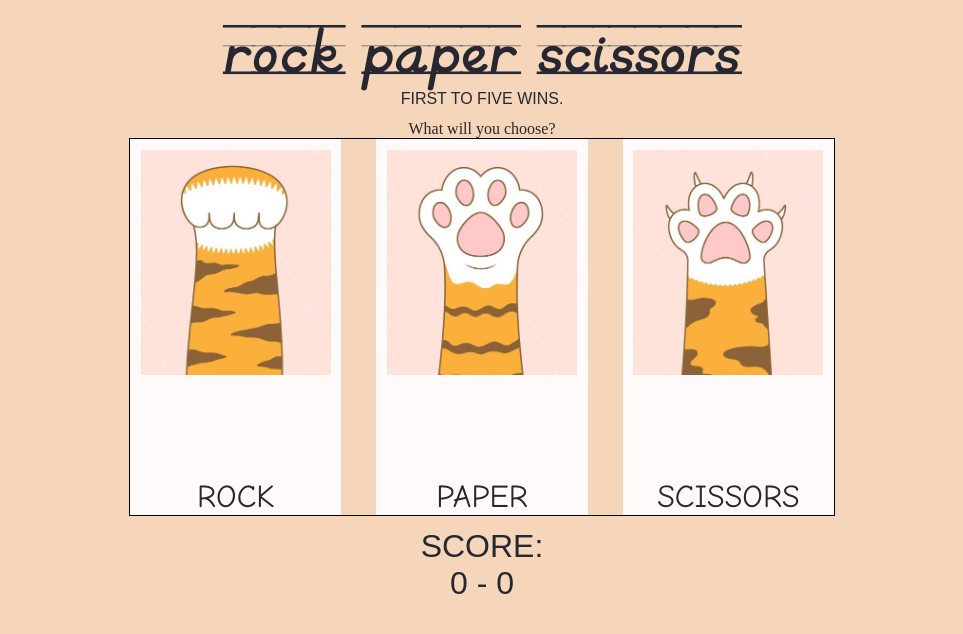
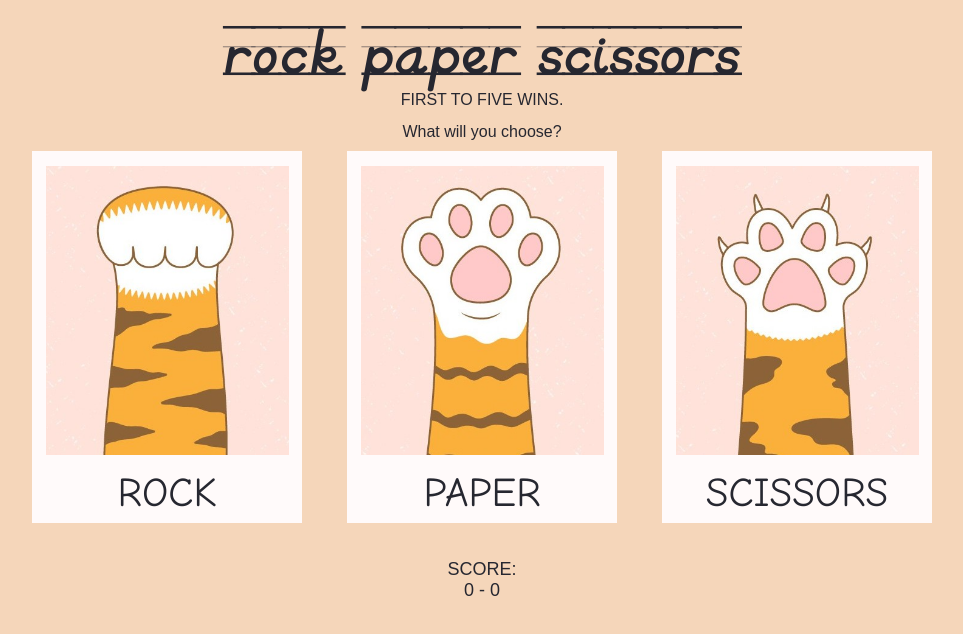
Before and after one commit to irene-panis/rock-paper-scissors, a plain HTML site: page index.html in a window 1280 px wide. Shown: the whole page, without its empty margins (158-1121 px from the left). Drawn offline with Linux system fonts and the light colour scheme; a web font is replaced by a local one.

Commit message:
Fix resizing issues and semi-finalize design

```diff
--- a/style.css
+++ b/style.css
@@ -41,35 +41,39 @@
   display: flex;
   flex-direction: column;
   align-items: center;
+  gap: 10px;
 }
 
 .buttons {
   display: flex;
   flex-direction: row;
   justify-content: space-between;
-  width: 55vw;
+  width: 75%;
+  height: 100%;
   flex: none;
-  border: 1px solid black;
+}
+
+.question {
+  font-family: Arial;
 }
 
 .polaroid {
   display: flex;
   flex-direction: column;
-  justify-content: space-between;
+  justify-content: space-around;
   background-color: snow;
-  height: 47vh;
+  height: 100%;
   width: 30%;
   flex: initial;
 }
 
 img {
   display: block;
-  margin-top: 5%;
+  margin-top: 3%;
   margin-left: auto;
   margin-right: auto;
   width: 90%;
   height: auto;
-  flex: initial;
 }
 
 button {
@@ -77,14 +81,14 @@ button {
   border: none;
   padding: 0;
   font-family: Preschooler, "Comic Sans MS", sans-serif;
-  font-size: 2em;
+  font-size: 3.2vw;
   text-transform: uppercase;
-  flex: initial;
 }
 
 .keeping-track {
   font-family: "Arial";
   text-transform: uppercase;
   text-align: center;
-  font-size: 2em;
+  font-size: 18px;
+  margin-top: 50px;
 }
```
